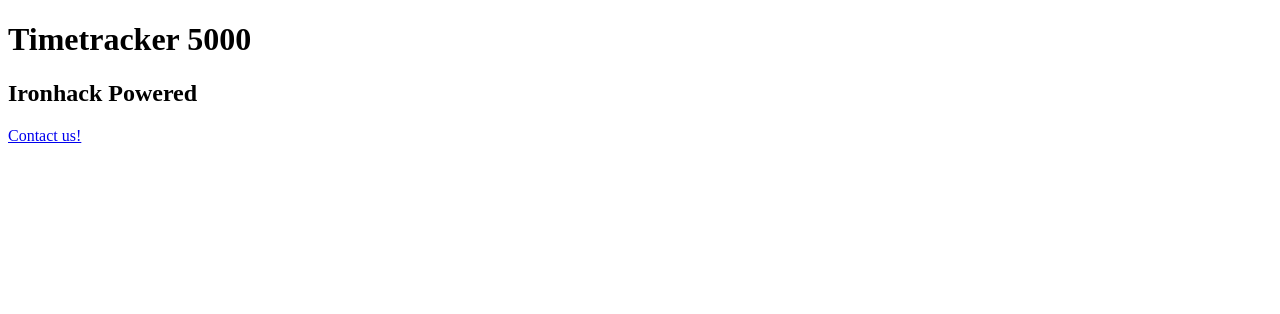
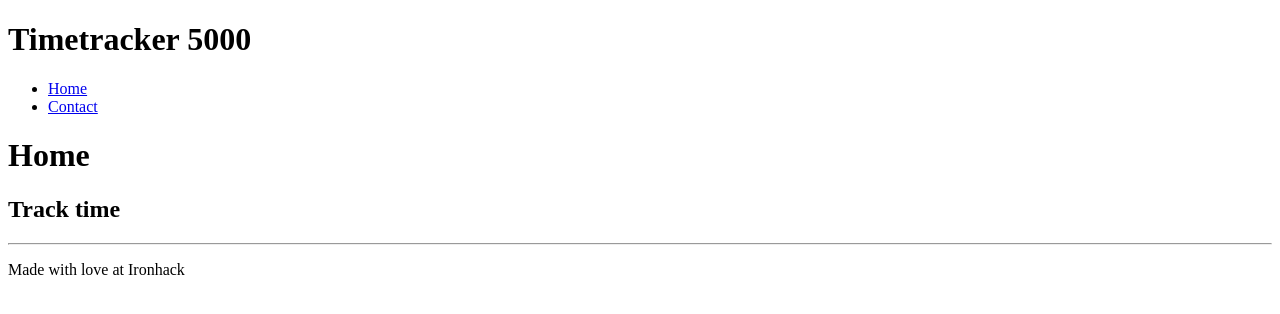
Before and after one commit to dhoffens/MyProject, a Rails app: page / in a window 1280 px wide. Shown: the top 314 px of the page. Run offline with Rails 7, Linux system fonts and the light colour scheme; style sheets or scripts are compiled from the project's sources; some libraries are stand-ins or nearby versions.

Commit message:
timetracker partial html header

```diff
--- a/Week4/timetracking/app/views/layouts/application.html.erb
+++ b/Week4/timetracking/app/views/layouts/application.html.erb
@@ -9,6 +9,15 @@
   </head>
 
   <body>
+
+	<%= render("other_stuff/header") %>
+
     <%= yield %>
+
+    <hr>
+
+    <footer>
+    	<p>Made with love at Ironhack</p>
+    </footer>
   </body>
 </html>
--- /dev/null
+++ b/Week4/timetracking/app/views/other_stuff/_header.html.erb
@@ -0,0 +1,13 @@
+<header>
+		<h1>Timetracker 5000</h1>
+	</header>
+
+	<ul>
+		<li>
+			<a href="/">Home</a>
+		</li>
+
+		<li>
+			<a href="/contact">Contact</a>
+		</li>
+	</ul>
--- a/Week4/timetracking/app/views/site/home.html.erb
+++ b/Week4/timetracking/app/views/site/home.html.erb
@@ -5,13 +5,9 @@
 </head>
 <body>
 
-<h1>Timetracker 5000</h1>
+<h1>Home</h1>
 
-<h2>Ironhack Powered</h2>
-
-<a href="/contact">Contact us!</a>
-
-
+<h2>Track time</h2>
 
 </body>
 </html>
```
